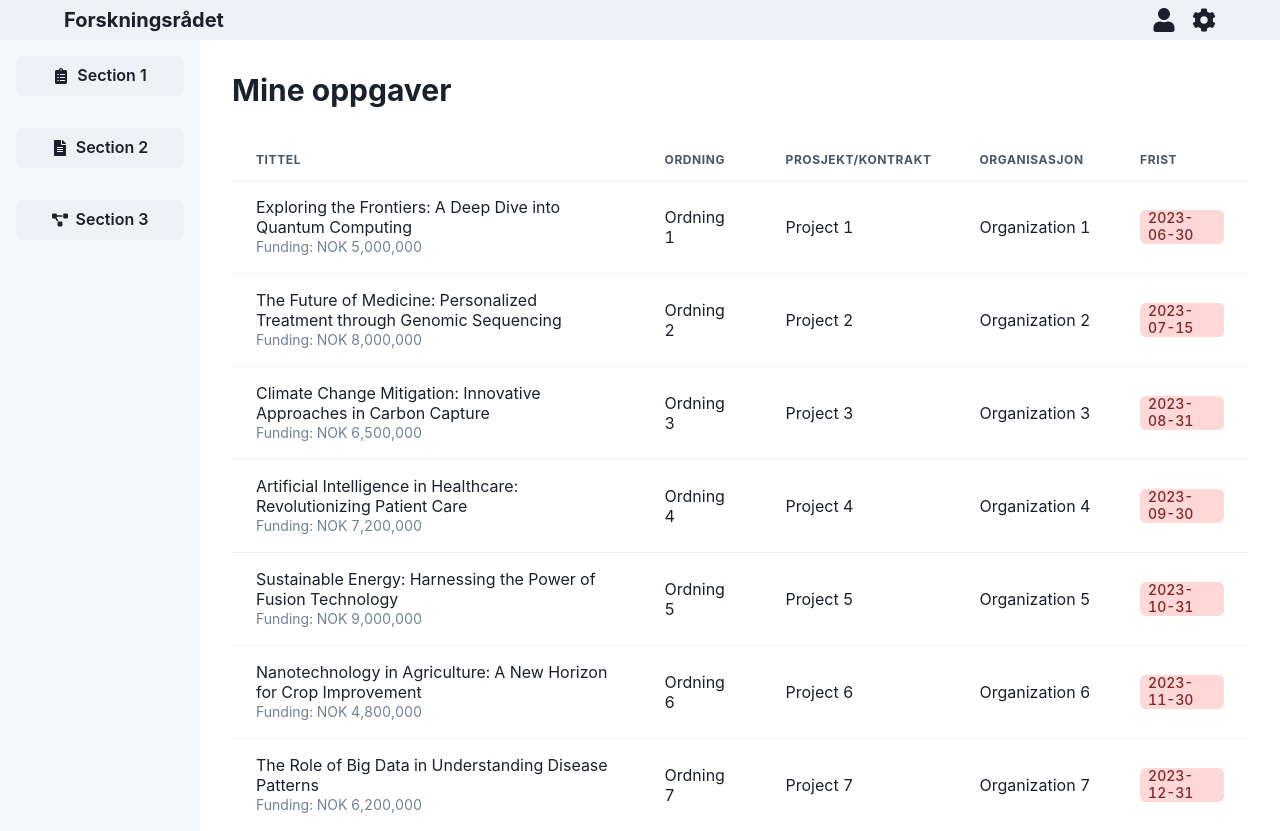
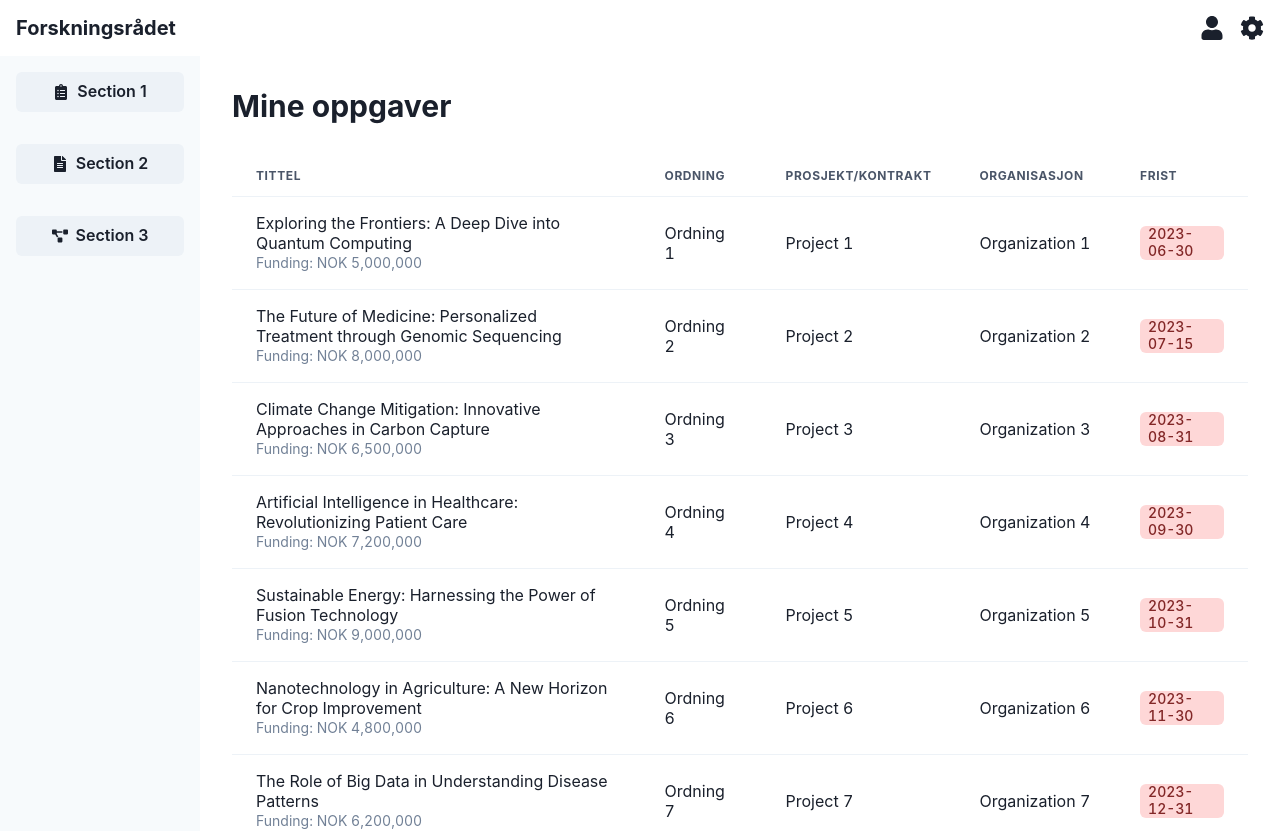
Before and after one commit to GPT-Engineer-App/task-manager-ui, a React (Vite) app: page / in a window 1280 px wide. Shown: the top 831 px of the page. Built offline with nearby package versions, Linux system fonts and the light colour scheme.

Commit message:
- Added 16px padding to the header by setting `px` and `py` to 4. - Changed the header background color to `#ffffff`.
Prompt: Create padding in the header - 16px with hex #ffffff

```diff
--- a/src/pages/Index.jsx
+++ b/src/pages/Index.jsx
@@ -89,7 +89,7 @@ const Index = () => {
   return (
     <Flex direction="column" minHeight="100vh">
       {}
-      <Flex as="header" align="center" justify="space-between" px={16} py={2} bg="gray.100">
+      <Flex as="header" align="center" justify="space-between" px={4} py={4} bg="#ffffff">
         <Heading size="md">Forskningsrådet</Heading>
         <HStack spacing={4}>
           <Icon as={FaUser} boxSize={6} />
```
